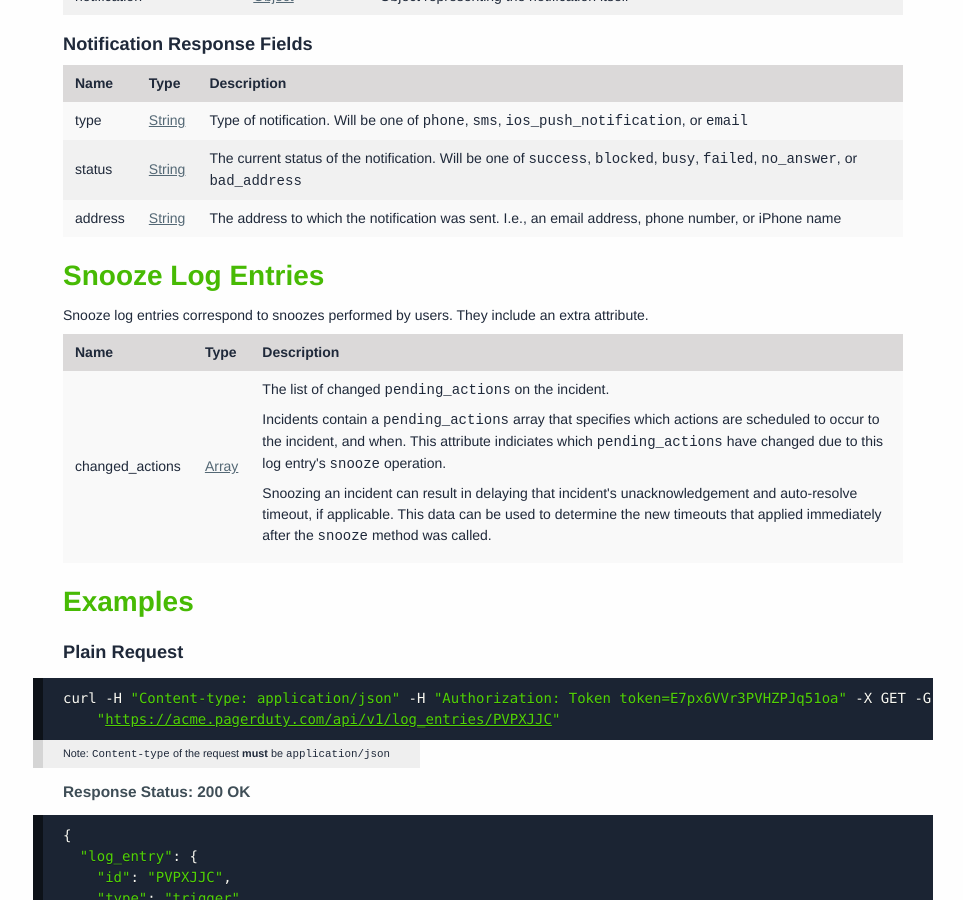
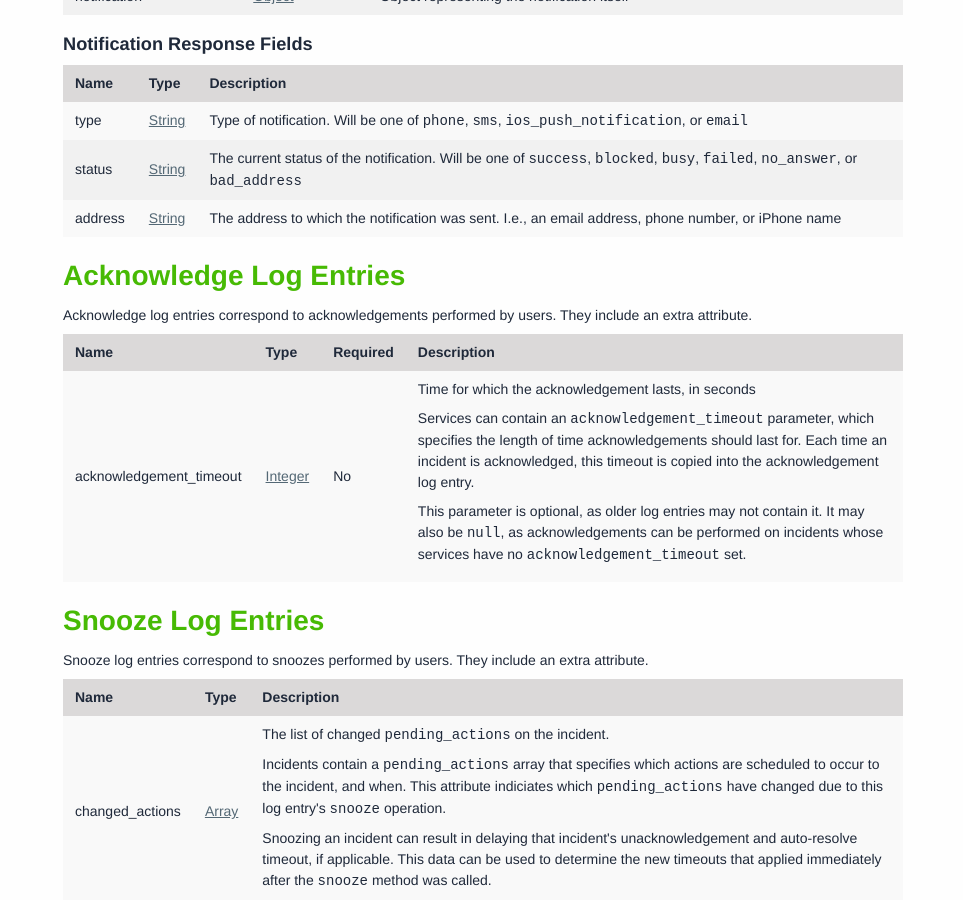
Before and after one commit to h4dz/devdocs, a Jekyll site: the page built from source/documentation/rest/log_entries/show.html, in a window 1280 px wide and 900 px high, scrolled down 4364 px. Shown: the whole window, without its empty margins (317-1280 px from the left). Built offline with Jekyll 4.4.1, drawn with Linux system fonts in a browser that asks for light colours; some web fonts are replaced.

Commit message:
Added acknowledgement_timeout ILE parameter.

```diff
--- a/source/documentation/rest/log_entries/show.html
+++ b/source/documentation/rest/log_entries/show.html
@@ -1061,6 +1061,56 @@ GET https://<span class="base_url contenteditable persist" contenteditable="true
       </tbody>
     </table>
   </div>
+  <h2 id='acknowledge_format'>
+    Acknowledge Log Entries
+  </h2>
+  <p>
+    Acknowledge log entries correspond to acknowledgements performed by users. They include an extra attribute.
+  </p>
+  <div class="table-container">
+    <table class="table table-striped">
+      <thead>
+        <tr>
+          <th>
+            Name
+          </th>
+          <th>
+            Type
+          </th>
+          <th>
+            Required
+          </th>
+          <th>
+            Description
+          </th>
+        </tr>
+      </thead>
+      <tbody>
+        <tr>
+          <td>
+            acknowledgement_timeout
+          </td>
+          <td>
+            <a href="/documentation/rest/types#integer">Integer</a>
+          </td>
+          <td>
+            No
+          </td>
+          <td>
+            <p>
+              Time for which the acknowledgement lasts, in seconds
+            </p>
+            <p>
+              Services can contain an <code>acknowledgement_timeout</code> parameter, which specifies the length of time acknowledgements should last for. Each time an incident is acknowledged, this timeout is copied into the acknowledgement log entry.
+            </p>
+            <p>
+              This parameter is optional, as older log entries may not contain it. It may also be <code>null</code>, as acknowledgements can be performed on incidents whose services have no <code>acknowledgement_timeout</code> set.
+            </p>
+          </td>
+        </tr>
+      </tbody>
+    </table>
+  </div>
   <h2 id='snooze_format'>
     Snooze Log Entries
   </h2>
```
